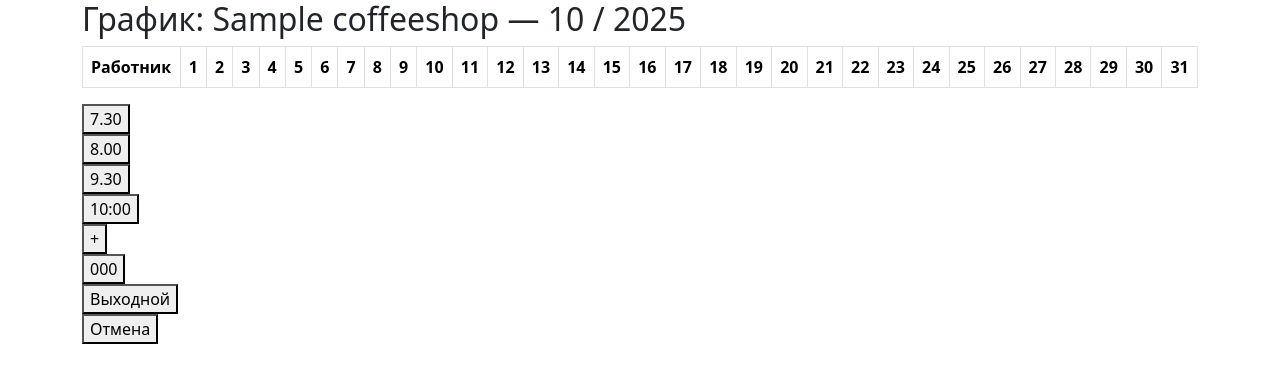
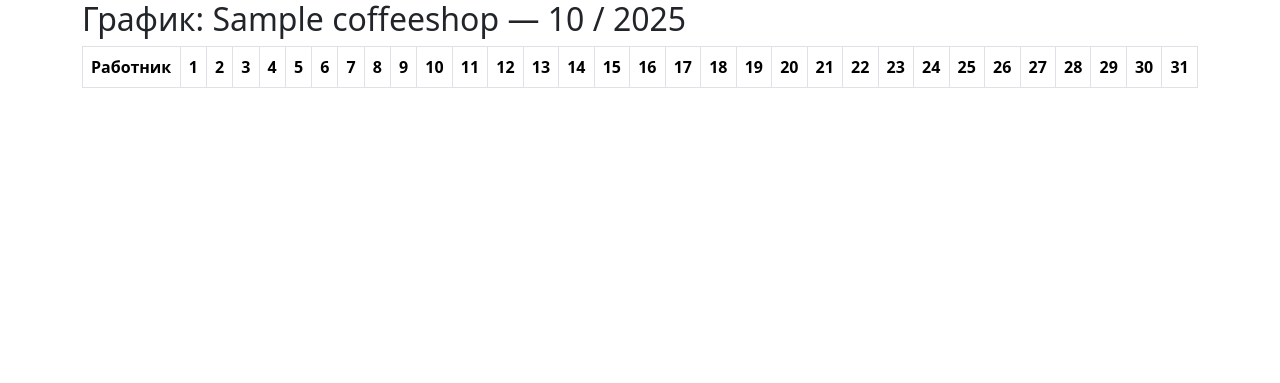
Before and after one commit to m6k3itr6in/v2, a Django app: page /schedule/1/2025/10/ in a window 1280 px wide. Shown: the top 383 px of the page. Run offline with Django 5.2, Linux system fonts and the light colour scheme; tables that the repository leaves empty hold one stand-in row (values such as "Sample post"); lists and menus that the app fills with data are empty; some libraries are stand-ins or nearby versions.

Commit message:
schedule without db saves

```diff
--- a/start/main/static/css/base.css
+++ b/start/main/static/css/base.css
@@ -0,0 +1,42 @@
+.modal-window {
+    display: none;
+    position: fixed;
+    top: 0;
+    left: 0;
+    width: 100%;
+    height: 100%;
+    background-color: rgba(0, 0, 0, 0.5);
+    z-index: 1000;
+    justify-content: center;
+    align-items: center;
+}
+
+.modal-in {
+    background: white;
+    padding: 20px;
+    border-radius: 10px;
+    box-shadow: 0 4px 12px rgba(0,0,0,0.3);
+    max-height: 90vh;
+    overflow-y: auto;
+}
+
+.modal-buttons {
+    display: flex;
+    flex-direction: column;
+    gap: 10px;
+    align-items: center;
+}
+
+.modal-btn, .modal-btn-back, .modal-btn-short-codes {
+    width: 120px;
+    padding: 10px;
+    border: 1px solid #ccc;
+    border-radius: 6px;
+    background: #f5f5f5;
+    cursor: pointer;
+    text-align: center;
+}
+
+.modal-btn:hover, .modal-btn-back:hover, .modal-btn-short-codes:hover {
+    background: #e0e0e0;
+}
--- a/start/main/templates/main/schedule/schedule.html
+++ b/start/main/templates/main/schedule/schedule.html
@@ -23,9 +23,7 @@
             <tr>
                 <td>{{ worker.name }}</td>
                 {% for day in days %}
-                    <th class="schedule-cell" id="scheduleCell">
-
-                    </th>
+                    <td class="schedule-cell"></td>
                 {% endfor %}
             </tr>
         {% endfor %}
@@ -41,7 +39,9 @@
             <button class="modal-btn d-flex">10:00</button>
             <button class="modal-btn d-flex">+</button>
             {% for cafe in all_shops %}
-                <button class="modal-btn-short-codes d-flex">{{ cafe.short_code }}</button>
+                {% if cafe.id != shop.id %}
+                    <button class="modal-btn-short-codes d-flex">{{ cafe.short_code }}</button>
+                {% endif %}
             {% endfor %}
             <button class="modal-btn d-flex">Выходной</button>
             <button class="modal-btn-back d-flex">Отмена</button>
@@ -50,6 +50,42 @@
 </div>
 
 <script>
+    document.addEventListener("DOMContentLoaded", function () {
+        const modal = document.getElementById('modalWindow');
+        let currentCell = null;
 
+        document.querySelectorAll('.schedule-cell').forEach(cell => {
+            cell.addEventListener('click', function () {
+                currentCell = this;
+                modal.style.display = 'flex';
+            });
+        });
+
+        modal.addEventListener('click', function (event) {
+            const btn = event.target.closest('button');
+            if (!btn) return;
+
+            const text = btn.textContent.trim();
+
+            if (text === 'Отмена') {
+                modal.style.display = 'none';
+                return;
+            }
+
+            if (text === 'Выходной') {
+                currentCell.textContent = '';
+            } else {
+                currentCell.textContent = text;
+            }
+
+            modal.style.display = 'none';
+        });
+
+        window.addEventListener('click', function (event) {
+            if (event.target === modal) {
+                modal.style.display = 'none';
+            }
+        });
+    });
 </script>
 {% endblock content %}
--- a/start/main/templates/main/workers/worker.html
+++ b/start/main/templates/main/workers/worker.html
@@ -10,7 +10,7 @@
         {% for worker in workers %}
             <div class="workers-in">
                 <div class="worker-name">
-                    {{ worker.name }}
+                    <a href="">{{ worker.name }}</a>
                 </div>
             </div>
         {% endfor %}
```
